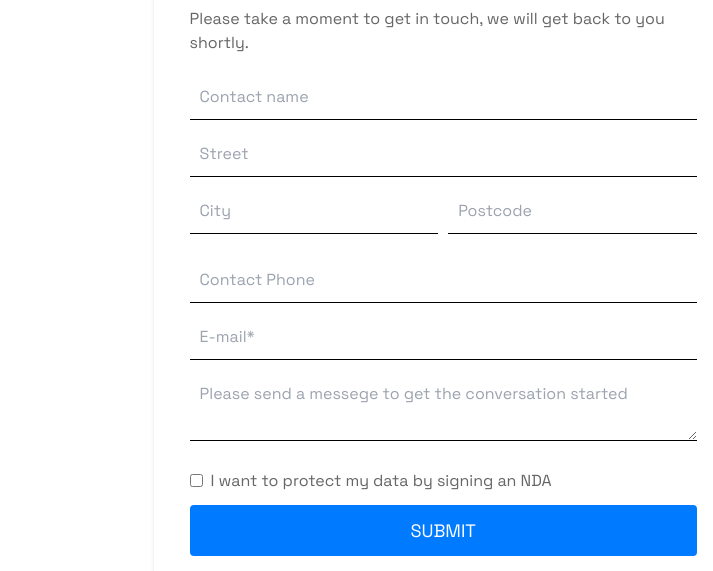
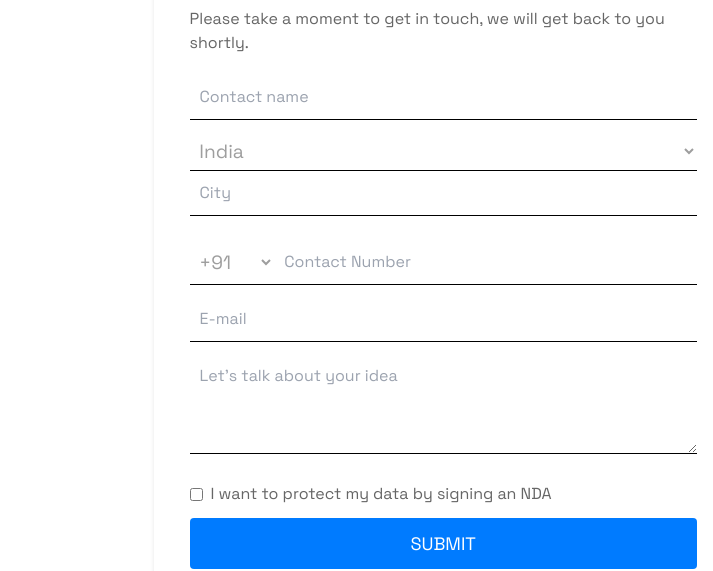
Before and after one commit to Suraj90127/Maxify-Landing, a website: page public/index.html in a window 1280 px wide. Shown: the part 9900-10471 px from the top of the page, 0-713 px from the left. Drawn offline with nearby package versions, Linux system fonts and the light colour scheme; grey boxes are pictures that could not be loaded.

Commit message:
contact form ready

```diff
--- a/public/index.html
+++ b/public/index.html
@@ -1061,24 +1061,30 @@
         <p>Please take a moment to get in touch, we will get back to you shortly.</p>
         <form id="contact-form">
           <input type="text" id="contactName" name="contactName" placeholder="Contact name" required>
-
-          <input type="text" id="street" name="street" placeholder="Street" required>
+          <select name="select" id="country"  style="background-color: transparent; border: none; border-bottom: 1px solid black; color: rgb(158, 158, 158); font-size: 1.2rem;">
+            <option value="India">India</option>
+            <option value="US">US</option>
+          </select>
 
           <div class="form-group">
             <div class="input-half">
-              <input type="text" id="city" name="city" placeholder="City">
+              <input type="text" id="city" name="city" placeholder="City" required>
             </div>
-            <div class="input-half">
-              <input type="text" id="postcode" name="postcode" placeholder="Postcode" required>
-            </div>
+
           </div>
 
-          <input type="text" id="phone" name="phone" placeholder="Contact Phone" required>
+          <div class="flex">
+            <select id="countryCode" name="countryCode"
+            style="background-color: transparent; width: 100px; height: 45px; border: none; border-bottom: 1px solid black; color: rgb(158, 158, 158); font-size: 1.2rem;" required>
+              <option value="+91">+91 </option>
+              <option value="+1">+1 </option>
+            </select>
+            <input type="number" id="phone" name="phone" placeholder="Contact Number" required>
+          </div>
 
-          <input type="email" id="email" name="email" placeholder="E-mail*" required>
+          <input type="email" id="email" name="email" placeholder="E-mail" required>
 
-          <textarea id="idea" name="idea" placeholder="Please send a messege to get the conversation started"
-            required></textarea>
+          <textarea id="idea" name="idea" placeholder="Let's talk about your idea" required></textarea>
 
           <label class="checkbox-label">
             <input type="checkbox" name="nda" id="nda">
@@ -1114,7 +1120,7 @@
       </button>
     </div>
     <!-- contect model popup -->
-    <div id="popup" class="popup" style="z-index: 5;">
+    <div id="popup" class="popup" style="z-index: 9999999;">
         <div class="popup-content">
             <span class="close-btn" id="closePopupBtn">&times;</span>
             <div class="contact-container1" id="contact1" style="width: 100%; margin: auto;">
@@ -1123,26 +1129,25 @@
                 <p>Please take a moment to get in touch, we will get back to you shortly.</p>
                 <form id="contact-form1">
                   <input type="text" id="contactName" name="contactName" placeholder="Contact name" required>
-                  <input list="countries" id="country" name="country" placeholder="Country" required>
-                  <datalist id="countries">
-                    <option value="India">
-                    <option value="USA">
-                  </datalist>
+                  <select name="select" id="country" style="background-color: transparent; border: none; border-bottom: 1px solid black; color: rgb(158, 158, 158); font-size: 1.2rem;">
+                    <option value="India">India</option>
+                    <option value="US">US</option>
+                  </select>
 
                   <div class="form-group">
                     <div class="input-half">
-                      <input type="text" id="city" name="city" placeholder="City" required>
+                      <input type="text" id="city" name="city" placeholder="City" style="padding: 10px;" required>
                     </div>
 
                   </div>
 
                   <div class="flex">
                     <select id="countryCode" name="countryCode"
-                      style="width: 20%; padding: 5px; border: none; background-color: transparent;" required>
+                    style="background-color: transparent; width: 100px; height: 35px; border: none; border-bottom: 1px solid black; color: rgb(158, 158, 158); font-size: 1.2rem;" required>
                       <option value="+91">+91 </option>
                       <option value="+1">+1 </option>
                     </select>
-                    <input type="text" id="phone" name="phone" placeholder="Contact Phone" required>
+                    <input type="number" id="phone" name="phone" placeholder="Contact Number" required>
                   </div>
 
                   <input type="email" id="email" name="email" placeholder="E-mail" required>
--- a/public/src/index.css
+++ b/public/src/index.css
@@ -1804,7 +1804,7 @@
   resize: vertical;
   min-height: 100px;
 }
-.contact-content form textarea {
+.contact-content1 form textarea {
   resize: vertical;
   min-height: 60px;
 }
@@ -1843,8 +1843,9 @@
 
 .contact-content1 form .checkbox-label input[type="checkbox"] {
   margin-right: 8px;
-  height: 20px;
-  width: 20px;
+  margin-top: 10px;
+  height: 15px;
+  width: 15px;
 }
 
 .contact-content form .file-upload-label {
```
